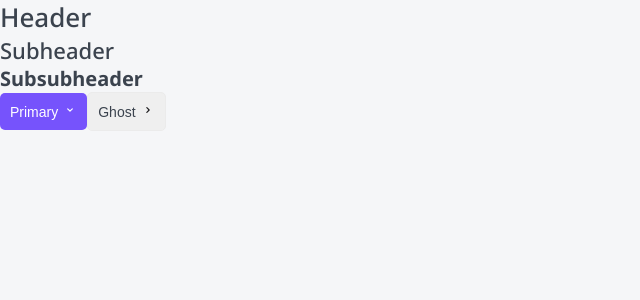
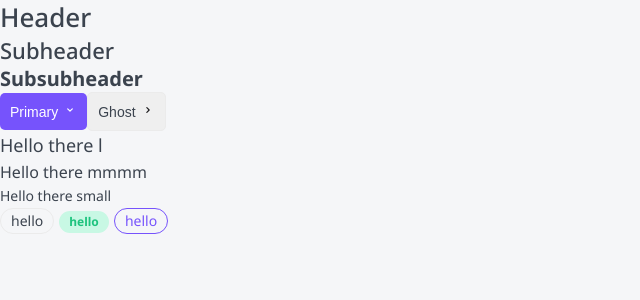
Before and after one commit to svvdovkina/ratings-site, a Next.js app: page / in a window 1280 px wide. Shown: the top 300 px of the page, without its empty margins (0-640 px from the left). Built offline with nearby package versions, Linux system fonts and the light colour scheme.

Commit message:
add P and Tag components

```diff
--- /dev/null
+++ b/components/Ptag/Ptag.module.css
@@ -0,0 +1,19 @@
+.p {
+    margin: 0;
+    line-height: 24px;
+}
+
+.s {
+    font-size: 14px;
+}
+
+
+.m {
+    font-size: 16px;
+}
+
+
+.l {
+    font-size: 18px;
+    line-height: 29px;
+}
--- /dev/null
+++ b/components/Ptag/Ptag.props.ts
@@ -0,0 +1,6 @@
+import { DetailedHTMLProps, HTMLAttributes, ReactNode } from "react";
+
+export interface PtagProps extends DetailedHTMLProps<HTMLAttributes<HTMLParagraphElement>, HTMLParagraphElement>{
+    size?: 's' | 'm' | 'l';
+    children: ReactNode
+}
--- /dev/null
+++ b/components/Ptag/Ptag.tsx
@@ -0,0 +1,21 @@
+import { PtagProps } from "./Ptag.props";
+import styles from "./Ptag.module.css"
+import classNames from "classnames"
+
+
+export const Ptag = ({size = 'm', children, className, ...props}: PtagProps) : JSX.Element => {
+
+    const pStyles = classNames(
+        className,
+        styles.p,
+        {
+            [styles.s]: size === 's',
+            [styles.m]: size === 'm',
+            [styles.l]: size === 'l'
+        }
+    );
+
+    return <p className={pStyles} {...props}>
+            {children}
+        </p>
+}
--- /dev/null
+++ b/components/Tag/Tag.module.css
@@ -0,0 +1,43 @@
+.tag {
+    display: inline-block;
+    margin-right: 5px;
+    border-radius: 20px;
+    padding: 5px 10px;
+}
+
+.s {
+    font-size: 12px;
+    line-height: 12px;
+}
+
+.m {
+    font-size: 14px;
+    line-height: 14px;
+}
+
+.ghost {
+    border: 1px solid var(--gray-light);
+}
+
+.red {
+    color: var(--while);
+    background-color: #DE0000;
+    font-weight: bold;
+}
+
+.gray {
+    color: var(--while);
+    background-color: #B3C0D9;
+}
+
+.green {
+    color: var(--green);
+    background-color: var(--green-light);
+    font-weight: bold;
+}
+
+.primary {
+    color: var(--primary);
+    background-color: none;
+    border: 1px solid var(--primary);
+}
--- /dev/null
+++ b/components/Tag/Tag.tsx
@@ -0,0 +1,20 @@
+import { TagProps } from "./Tag.props"
+import styles from "./Tag.module.css"
+import classNames from "classnames"
+
+export const Tag = ({size = 'm', color = 'ghost', href, children, className, ...props} : TagProps) : JSX.Element => {
+
+    const tagStyles = classNames(
+        className,
+        styles.tag,
+        styles[size],
+        styles[color]
+    )
+
+    return <div className={tagStyles} {...props}>
+        { href ?
+            <a href={href}>{children}</a>
+            : children
+        }
+    </div>
+}
--- a/components/index.ts
+++ b/components/index.ts
@@ -1,2 +1,4 @@
 export * from "./Htag/Htag";
 export * from "./Button/Button"
+export * from "./Ptag/Ptag"
+export * from "./Tag/Tag"
--- a/pages/index.tsx
+++ b/pages/index.tsx
@@ -1,4 +1,4 @@
-import { Button, Htag } from '../components'
+import { Button, Htag, Ptag, Tag } from '../components'
 import Image from 'next/image'
 import { redirect } from 'next/dist/server/api-utils'
 
@@ -10,6 +10,12 @@ export default function Home() {
         <Htag tag='h3'>Subsubheader</Htag>
         <Button appearance='primary' arrow='down' >Primary</Button>
         <Button appearance='ghost' arrow='right'>Ghost</Button>
+        <Ptag size='l'>Hello there l</Ptag>
+        <Ptag size='m'>Hello there mmmm</Ptag>
+        <Ptag size='s'>Hello there small</Ptag>
+        <Tag>hello</Tag>
+        <Tag size='s' color='green'>hello</Tag>
+        <Tag color='primary' href='/products'>hello</Tag>
       </div>
   )
 }
```
Also changed, not shown: components/Tag/Tag.props.ts (added, +8 -0 lines).
